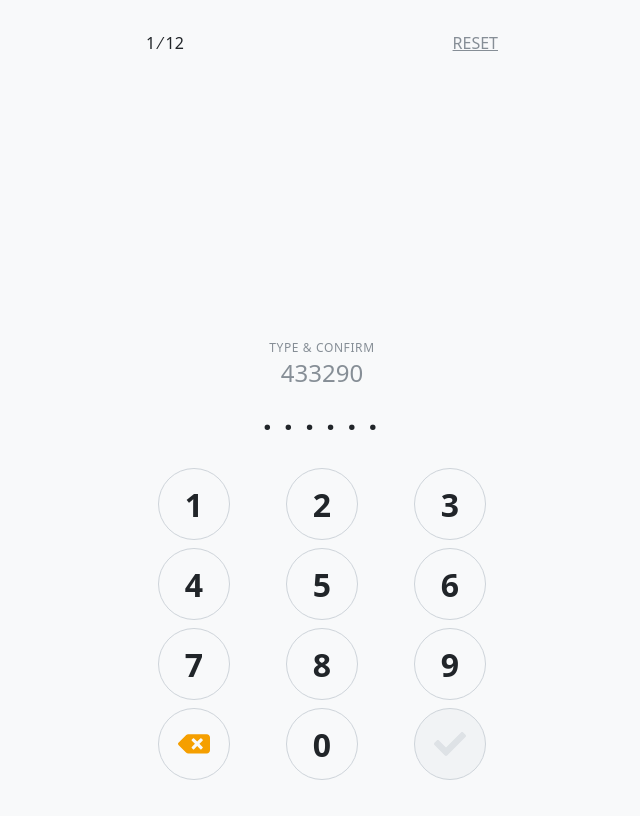
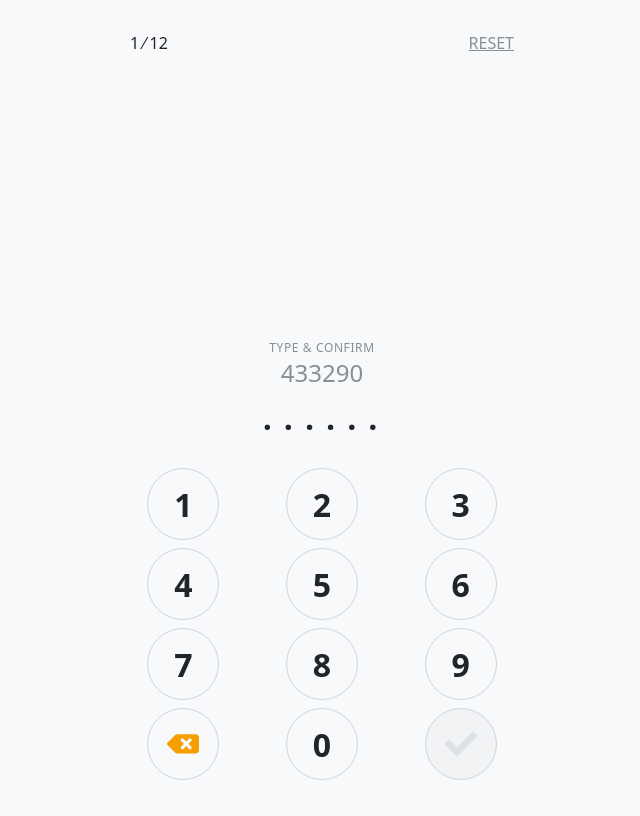
Before and after one commit to saneef/numeric-keypads, a Svelte app: page / in a window 1280 px wide. Shown: the whole page, without its empty margins (318-958 px from the left). Built offline with nearby package versions, Linux system fonts and the light colour scheme.

Commit message:
fix(app): increases max width of the app

```diff
--- a/src/App.svelte
+++ b/src/App.svelte
@@ -33,7 +33,7 @@
 	.bounds {
 		margin-left: auto;
 		margin-right: auto;
-		max-width: 24rem;
+		max-width: 26rem;
 	}
 
 	.grid {
```
